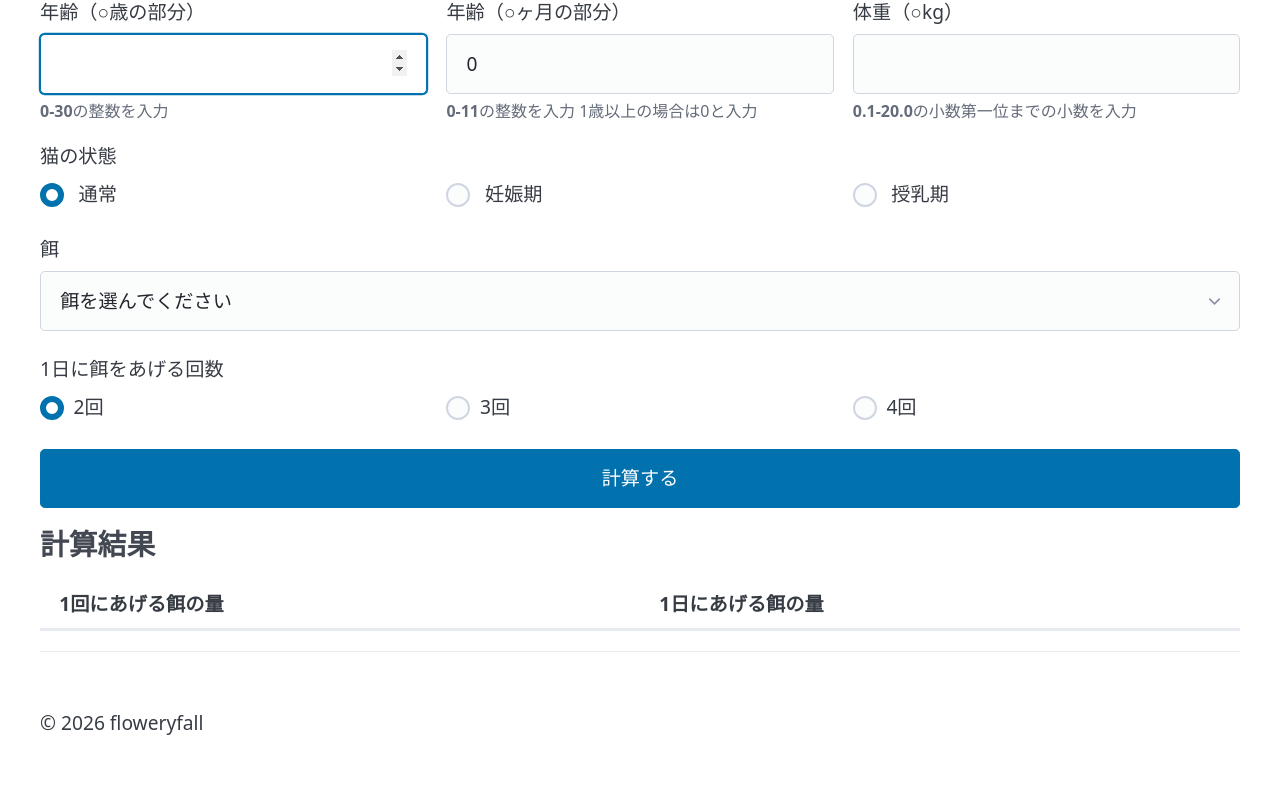
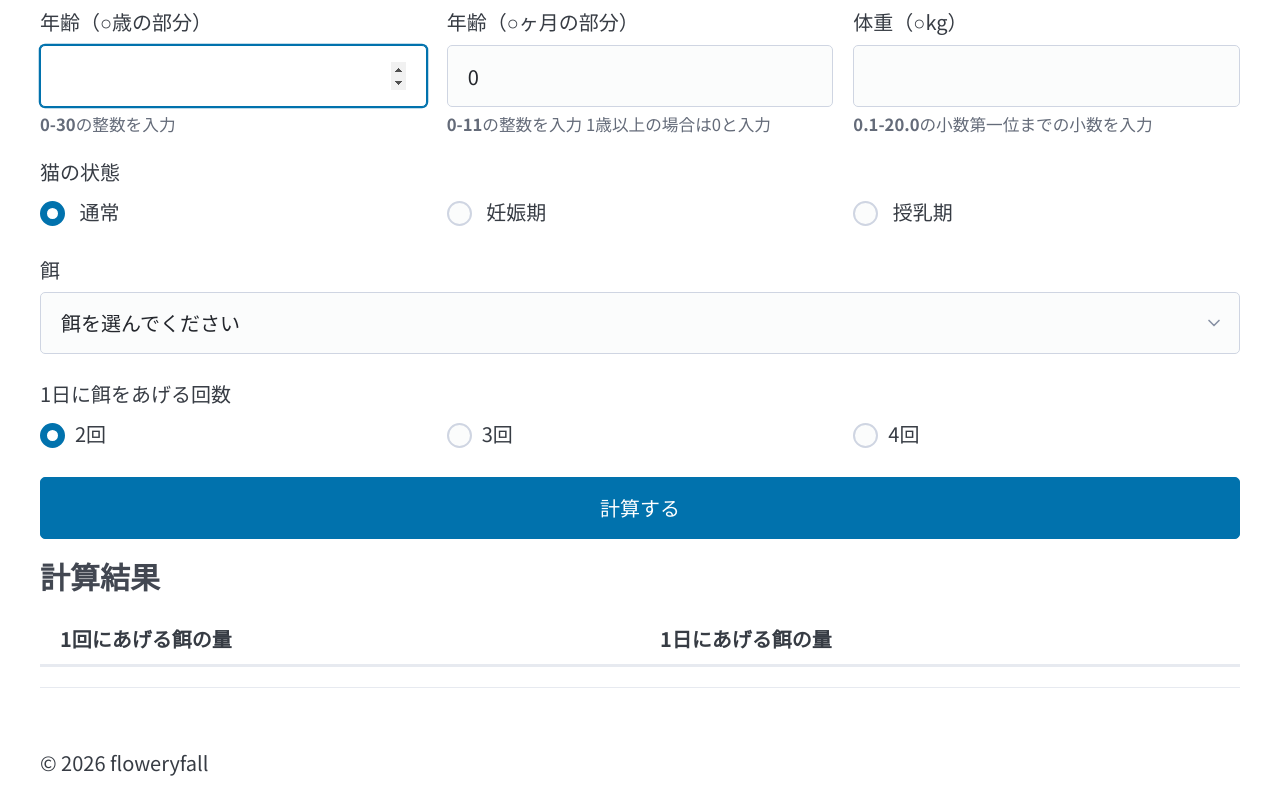
Before and after one commit to floweryfall/cat-food-calculator, a website: page index.html in a window 1280 px wide. Shown: the part 223-1020 px from the top of the page. Before the commit the page ends 980 px from the top, so only its background shows below. Drawn offline with nearby package versions, Linux system fonts and the light colour scheme.

Commit message:
refactor: improve font family declaration

```diff
--- a/custom.css
+++ b/custom.css
@@ -1,4 +1,10 @@
-:root,
+:root {
+  --pico-font-family-sans-serif:
+    "Noto Sans JP", /* Japanese font */ system-ui, /* System */ "Segoe UI",
+    /* Windows */ Roboto, /* Android / Chrome OS */ Helvetica,
+    /* macOS */ Arial, sans-serif;
+}
+
 :host {
   --pico-font-size: 120%;
 }
--- a/index.html
+++ b/index.html
@@ -12,7 +12,6 @@
       rel="stylesheet"
       href="https://cdn.jsdelivr.net/npm/@picocss/pico@2/css/pico.min.css"
     />
-    <link rel="stylesheet" href="custom.css" />
 
     <!-- Noto Sans JP -->
     <link rel="preconnect" href="https://fonts.googleapis.com" />
@@ -21,6 +20,9 @@
       href="https://fonts.googleapis.com/css2?family=Noto+Sans+JP:wght@400;700&display=swap"
       rel="stylesheet"
     />
+
+    <!-- css for custom -->
+    <link rel="stylesheet" href="custom.css" />
   </head>
 
   <body>
```
